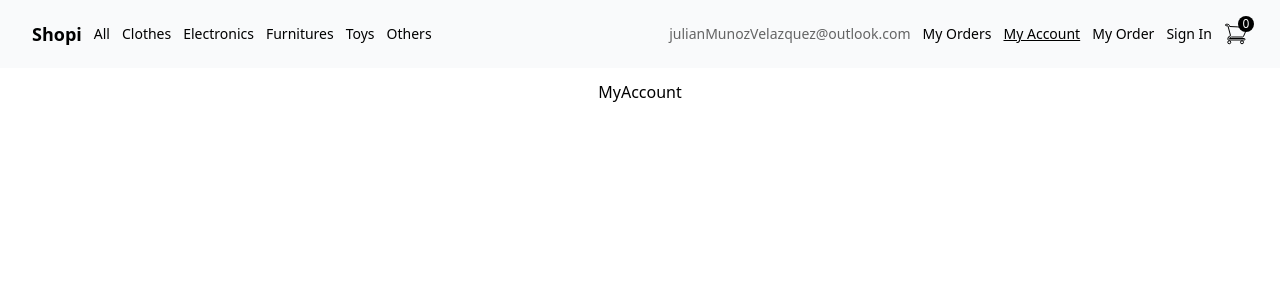
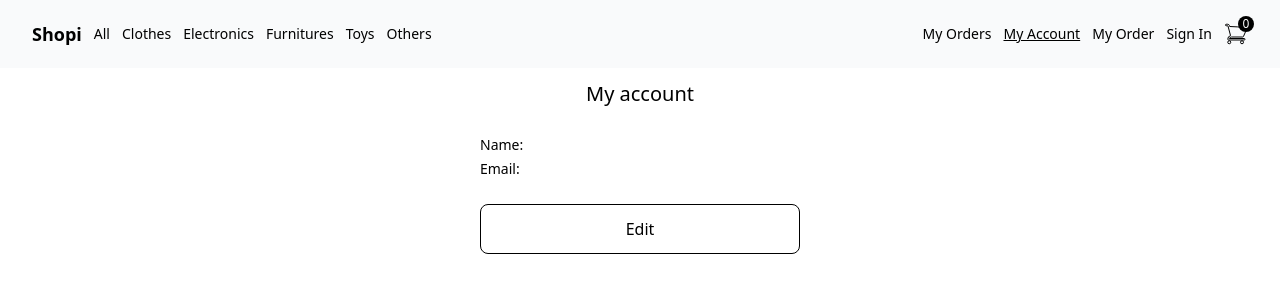
Before and after one commit to Momfus/react-shop-con-vite-tailwindcss, a React (Vite) app: page /my-account in a window 1280 px wide. Shown: the top 300 px of the page. Built offline with nearby package versions, Linux system fonts and the light colour scheme; no server answers.

Commit message:
My account edit added

```diff
--- a/src/Components/Card/index.jsx
+++ b/src/Components/Card/index.jsx
@@ -63,7 +63,7 @@ const Card = (data) => {
         {renderIcon(data.data.id)}
       </figure>
 
-      <p className='flex justify-between'>
+      <p className='flex justify-between items-center'>
         <span className='text-sm font-light'>{data.data.title}</span>
         <span className='text-lg font-medium'>${data.data.price}</span>
       </p>
--- a/src/Components/Navbar/index.jsx
+++ b/src/Components/Navbar/index.jsx
@@ -119,7 +119,7 @@ const Navbar = () => {
 
       {/* Derecha */}
       <ul className='flex items-center gap-3'>
-        <li className='text-black/60'>julianMunozVelazquez@outlook.com</li>
+        <li className='text-black/60'> {parsedAccount?.email}</li>
         <li>
           <NavLink
             to='/my-orders'
--- a/src/Pages/MyAccount/index.jsx
+++ b/src/Pages/MyAccount/index.jsx
@@ -1,7 +1,112 @@
-import Layout from "../../Components/Layout";
+import { useContext, useState, useRef } from 'react';
+import { ShoppingCartContext } from '../../Context';
+import Layout from '../../Components/Layout';
 
 function MyAccount() {
-  return <Layout>MyAccount</Layout>;
+  const context = useContext(ShoppingCartContext);
+  const [view, setView] = useState('user-info');
+  const account = localStorage.getItem('account');
+  const parsedAccount = JSON.parse(account);
+  const form = useRef(null);
+
+  const editAccount = () => {
+    const formData = new FormData(form.current);
+    const data = {
+      name: formData.get('name'),
+      email: formData.get('email'),
+      password: formData.get('password'),
+    };
+
+    // Update account
+    const stringifiedAccount = JSON.stringify(data);
+    localStorage.setItem('account', stringifiedAccount);
+    context.setAccount(data);
+  };
+
+  const renderUserInfo = () => {
+    return (
+      <div className='flex flex-col w-80'>
+        <p>
+          <span className='font-light text-sm'>Name: </span>
+          <span>{parsedAccount?.name}</span>
+        </p>
+        <p>
+          <span className='font-light text-sm'>Email: </span>
+          <span>{parsedAccount?.email}</span>
+        </p>
+        <button
+          className='border border-black rounded-lg mt-6 py-3'
+          onClick={() => setView('edit-user-info')}
+        >
+          Edit
+        </button>
+      </div>
+    );
+  };
+
+  const renderEditUserInfo = () => {
+    return (
+      <form ref={form} className='flex flex-col gap-4 w-80'>
+        <div className='flex flex-col gap-1'>
+          <label htmlFor='name' className='font-light text-sm'>
+            Your name:
+          </label>
+          <input
+            type='text'
+            id='name'
+            name='name'
+            defaultValue={parsedAccount.name}
+            placeholder='Peter'
+            className='rounded-lg border border-black placeholder:font-light placeholder:text-sm placeholder:text-black/60 focus:outline-none py-2 px-4'
+          />
+        </div>
+        <div className='flex flex-col gap-1'>
+          <label htmlFor='email' className='font-light text-sm'>
+            Your email:
+          </label>
+          <input
+            type='text'
+            id='email'
+            name='email'
+            defaultValue={parsedAccount.email}
+            placeholder='hi@helloworld.com'
+            className='rounded-lg border border-black placeholder:font-light placeholder:text-sm placeholder:text-black/60 focus:outline-none py-2 px-4'
+          />
+        </div>
+        <div className='flex flex-col gap-1'>
+          <label htmlFor='password' className='font-light text-sm'>
+            Your password:
+          </label>
+          <input
+            type='text'
+            id='password'
+            name='password'
+            defaultValue={parsedAccount.password}
+            placeholder='******'
+            className='rounded-lg border border-black placeholder:font-light placeholder:text-sm placeholder:text-black/60 focus:outline-none py-2 px-4'
+          />
+        </div>
+        <button
+          className='bg-black text-white w-full rounded-lg py-3'
+          onClick={() => {
+            setView('user-info'), editAccount();
+          }}
+        >
+          Edit
+        </button>
+      </form>
+    );
+  };
+
+  const renderView = () =>
+    view === 'edit-user-info' ? renderEditUserInfo() : renderUserInfo();
+
+  return (
+    <Layout>
+      <h1 className='font-medium text-xl text-center mb-6 w-80'>My account</h1>
+      {renderView()}
+    </Layout>
+  );
 }
 
 export default MyAccount;
```
